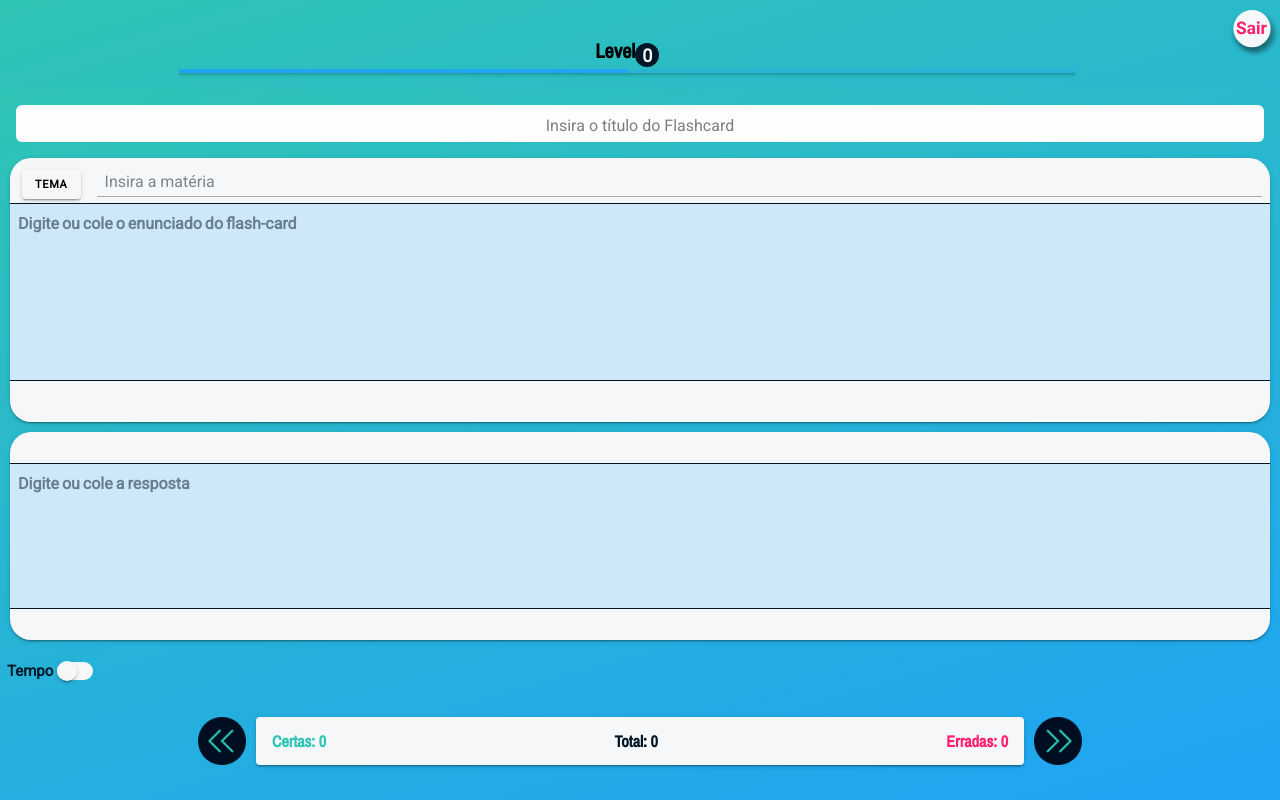
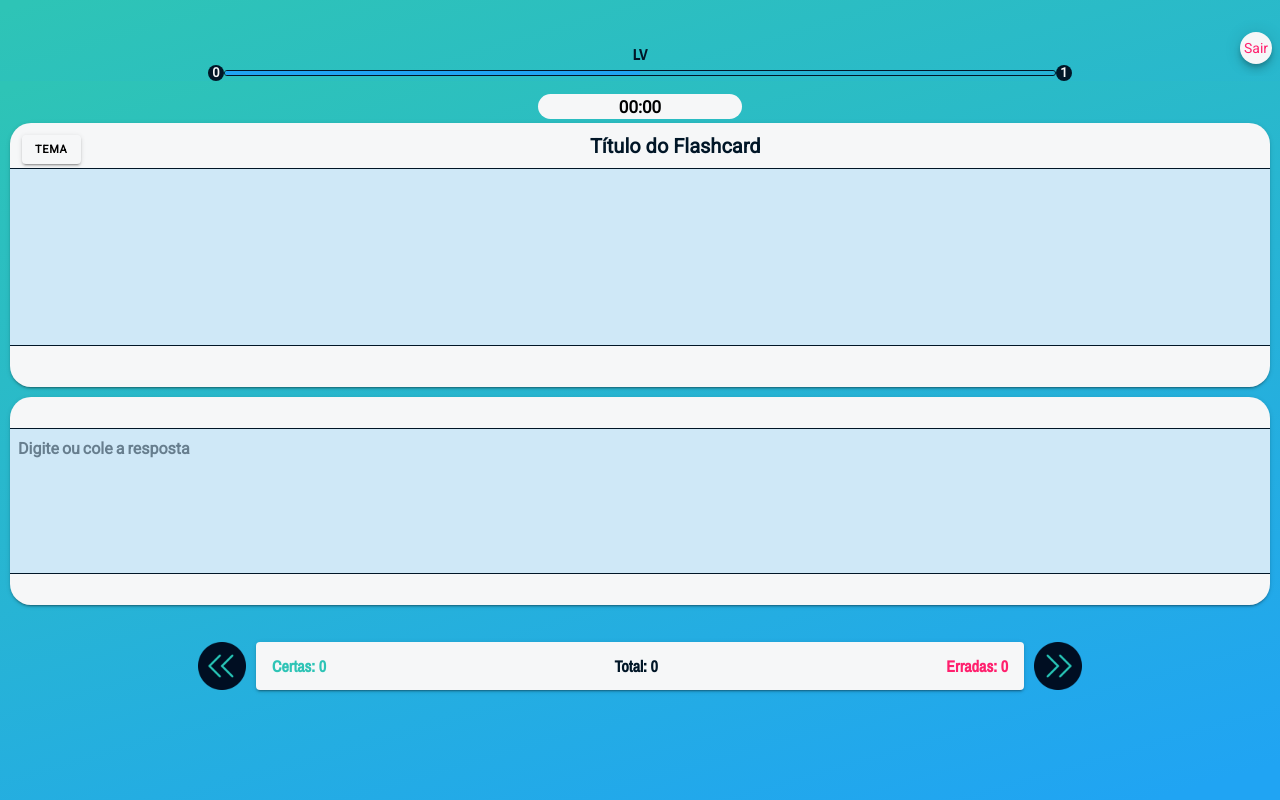
Before and after one commit to Lucasfield3/fixer-ionic-react, a React (Create React App) app: page /AnswerDissertativa in a window 1280 px wide. Built offline with nearby package versions, Linux system fonts and the light colour scheme.

Commit message:
Answer dissertativa quse toda estilizada

```diff
--- a/src/App.tsx
+++ b/src/App.tsx
@@ -48,12 +48,6 @@ const App: React.FC = () => {
         <Route path="/CardRed" component={CardRed} exact={true} />
         <Route path="/CardGreen" component={CardGreen} exact={true} />
         <Route path="/AnswerDissertativa" component={AnswerDissertativa} exact={true} />
-
-
-
-
-
-
         <Route exact path="/" render={() => <Redirect to="/Landing" />} />
       </IonRouterOutlet>
     </IonReactRouter>
--- a/src/components/AnswerQuestion/AnswerDissertativa.tsx
+++ b/src/components/AnswerQuestion/AnswerDissertativa.tsx
@@ -1,4 +1,4 @@
-import React, { useEffect, useState, useRef } from 'react';
+import React, { useEffect, useState } from 'react';
 import {
     IonButton,
     IonPage,
@@ -7,11 +7,10 @@ import {
     IonIcon,
     IonHeader,
     IonMenuButton,
-    IonToolbar,
     IonLabel,
-    IonContent, IonItem, IonInput, IonCard, IonCardContent, IonTextarea, IonCardHeader, IonToggle, IonCol, IonImg, IonGrid, IonPopover, IonButtons, IonTitle, IonProgressBar
+    IonContent, IonItem, IonInput, IonCard, IonCardContent, IonTextarea, IonCardHeader, IonToggle, IonCol,  IonGrid, IonPopover, IonProgressBar, IonToolbar
 } from '@ionic/react'
-import { add, menuOutline, arrowUndoSharp, text, timerOutline, remove } from 'ionicons/icons';
+import { add,  arrowUndoSharp, timerOutline, remove } from 'ionicons/icons';
 import './styles.css'
 import { menuController } from '@ionic/core';
 import { useHistory } from 'react-router';
@@ -19,11 +18,10 @@ import styled from 'styled-components';
 import backAnswer from '../../Assets/images/back.svg';
 import nextAnswer from '../../Assets/images/next.svg';
 import btnSair from '../../Assets/images/btnSair.svg';
-import { textChangeRangeIsUnchanged } from 'typescript';
 
 
 
-const AnswerDissertativa: React.FC = (props) => {
+const AnswerDissertativa: React.FC = () => {
 
 
     // eslint-disable-next-line react-hooks/rules-of-hooks
@@ -83,42 +81,28 @@ const AnswerDissertativa: React.FC = (props) => {
         <>
             <IonPage>
                 <IonHeader className='custom-header'>
-                <a href="#" className="ios btnSair-answer">
-                        <img className="href-next" src={btnSair} alt="btnSair" />
-                    </a>
-                    <IonHeader className="header-answer">
-                        <IonRow className='row-label'>
-                            <IonLabel className="label-lvl">Level</IonLabel>
-                            <IonLabel className="start-lvl"> 0</IonLabel>
-                            <IonProgressBar value={0.5}></IonProgressBar>
+                <IonToolbar>
+                    <IonFabButton className='btn-sair' color='light' slot='end' size='small'>
+                        Sair
+                    </IonFabButton>
+                </IonToolbar>
+                    <IonRow className='row-level-progress'>
+                        <IonRow className='ion-justify-content-center'>
+                            <IonLabel className="label-lvl">LV</IonLabel>
                         </IonRow>
-                        <IonFabButton
-                            onClick={() => {
-                                history.push('/Flash-cards')
-                                menuController.enable(true);
-                                setItems([])
-                                CleanInputs()
-                                setChecked(false)
-                                setShownTimer(false)
-                            }}
-                            slot='start'
-                            className="ios icon-fab-button light"
-                            size="small"
-                            color="light">
-                            <IonIcon icon={arrowUndoSharp} />
-                            <IonButton slot='start'>
-                                <IonMenuButton></IonMenuButton>
-                            </IonButton>
-                        </IonFabButton>
-                    </IonHeader>
+                        <IonRow style={{height:'1rem'}} className='ion-justify-content-center row-progress'>
+                            <IonLabel className="start-lvl">0</IonLabel>
+                            <IonProgressBar className='progress-bar' value={0.5}></IonProgressBar>
+                            <IonLabel className="start-lvl">1</IonLabel>
+                        </IonRow>
+                    </IonRow>
                 </IonHeader>
 
 
                 <IonContent>
-                    <IonItem style={{ borderRadius: '6px' }} className="item-input-dissertativa">
-                        <IonInput value={textTitle} type="text" required className="input-dissertativa" onIonChange={e => setTextTitle(e.detail.value!)} placeholder="Insira o título do Flashcard"></IonInput>
-                    </IonItem>
-
+                    <IonRow className='row-timer'>
+                        <IonCol  className='timer-flashcard' color='dark'>00:00</IonCol>
+                    </IonRow>
                     <IonCard className='card-dissertativa' color='light'>
                         <IonCardHeader style={{ padding: 0 }}>
                             <IonRow className='ios ion-justify-content-space-between row-header'>
@@ -129,30 +113,23 @@ const AnswerDissertativa: React.FC = (props) => {
                                     onDidDismiss={e => setShowPopover(false)}
                                 >
                                     <IonRow style={{ marginTop: '0.9rem' }} className='ion-justify-content-center'>
-                                        <IonLabel style={{ fontWeight: 'bold', fontSize: '18px' }} color='dark'>Adicione um tema</IonLabel>
+                                        <IonLabel style={{ fontWeight: 'bold', fontSize: '18px' }} color='dark'>Temas</IonLabel>
                                     </IonRow>
                                     <IonGrid className='back-temas'>
                                         <IonRow className='ion-justify-content-center'>
-                                            <IonInput className='ios add-temas' placeholder='Tema' color='dark' onIonChange={e => setTextPop(e.detail.value!)} value={textPop} type='text'></IonInput>
-                                            <IonFabButton className='add-btn' onClick={() => {
-                                                AddTema()
-                                                setTextPop('')
-                                            }} color='light'><IonIcon color='success' icon={add}></IonIcon></IonFabButton>
+                                            <IonCol  className='ios temas-inputs' color='dark'>Engenharia</IonCol>
                                         </IonRow>
                                         {items.map(item => (
                                             <IonRow style={{ cursor: 'default', marginTop: '1rem' }} className='ion-justify-content-center'>
-                                                <IonCol key={item.id} className='ios temas-inputs' color='dark'>{item.textPop}</IonCol>
-                                                <IonFabButton onClick={() => DeleteTema(item.id)} className='remove-btn' color='light'><IonIcon color='danger' icon={remove}></IonIcon></IonFabButton>
+                                                <IonCol key={item.id} className='ios temas-inputs' placeholder='Temas' color='dark'>{item.textPop}</IonCol>
                                             </IonRow>
                                         ))}
                                     </IonGrid>
                                     <IonRow style={{ marginTop: '-0.9rem' }} className='ion-justify-content-center row-btn'>
-                                        <IonButton className='btn-save' color='light' onClick={() => popOverSave()}>Salvar</IonButton>
                                         <IonButton onClick={() => {
                                             setShowPopover(false)
-                                            setItems([])
                                             setTextPop('')
-                                        }} color='light' className='btn-cancel'>Limpar</IonButton>
+                                        }} color='light' className='btn-cancel'>Fechar</IonButton>
                                     </IonRow>
                                 </IonPopover>
                                 <IonPopover
@@ -164,11 +141,11 @@ const AnswerDissertativa: React.FC = (props) => {
                                     }}
                                 >
                                     <IonRow className='ion-justify-content-center ion-text-align-center'>
-                                        <IonLabel style={{ fontWeight: 'bold', fontSize: '18px', lineHeight: '8rem' }} color='success'>Temas salvos!</IonLabel>
+                                        <IonLabel style={{ fontWeight: 'bold', fontSize: '18px', lineHeight: '8rem' }} color='success'>Temas</IonLabel>
                                     </IonRow>
                                 </IonPopover>
 
-                                <IonInput value={textMat} className="input-tema" placeholder="Insira a matéria" onIonChange={e => setTextMat(e.detail.value!)}></IonInput>
+                                <IonCol  className="titulo" >Título do Flashcard</IonCol>
                             </IonRow>
                         </IonCardHeader>
                         <IonCardContent className="content-background">
@@ -179,10 +156,7 @@ const AnswerDissertativa: React.FC = (props) => {
                                     cols={20}
                                     required
                                     className='ios question'
-                                    color='dark'
-                                    onIonChange={e => setTextAreaQuestion(e.detail.value!)}
-                                    value={textAreaQuestion}
-                                    placeholder="Digite ou cole o enunciado do flash-card">
+                                    color='dark'>
                                 </IonTextarea>
                             </IonRow>
                         </IonCardContent>
@@ -211,15 +185,6 @@ const AnswerDissertativa: React.FC = (props) => {
                         </IonCardContent>
                         <IonRow color='light' className='row-footer-resposta'></IonRow>
                     </IonCard >
-
-                    <IonRow className='row-toggle'>
-                        <IonLabel color='dark' className='label-timer' >Tempo</IonLabel>
-                        <IonToggle checked={checked} onIonChange={(e) => setChecked(e.detail.checked)} className='ios toggle' onClick={() => setShownTimer(!shownTimer)} />
-                        <IonLabel className='tooltip-text'>Opcional</IonLabel>
-                    </IonRow>
-                    <IonRow className='ios row-timer'>
-                        {shownTimer && timer}
-                    </IonRow>
 
                     <IonRow style={{ marginTop: '1.7rem' }} className='ios ion-justify-content-center'>
                         <a href="#" className="ios back-answer">
--- a/src/components/AnswerQuestion/styles.css
+++ b/src/components/AnswerQuestion/styles.css
@@ -9,43 +9,49 @@
 }
 
 .header-answer{
-  margin: 1rem;
+  margin-top: -2rem;
   margin-left: 14vw;
   width: 70%;
 }
-
+.row-level-progress{
+  display: flex;
+  flex-direction: column;
+  justify-content: center;
+  width: 100%;
+  margin-top: -2rem;
+}
 .label-lvl{
-  color: #000000;
+  color: var(--ion-color-dark);
   font-weight: bold;
-  font-size: 20px;
+  font-size: 15px;
   font-family: 'Archivo Narrow', sans-serif;
-  margin: 5px 0;
 }
 
 .btnSair-answer{
-  display: flex;
-  justify-content: flex-end;
-  height: 1rem;
+  height: 2rem!important;
+  width: 2rem !important;
 }
 
 
 .start-lvl{
-  float: left;
-  flex-direction: row;
-  justify-content: space-between;
-  flex-wrap: nowrap;
-  margin-top: 1vh;
   background: var(--ion-color-dark);
   color: var(--light);
   border-radius: 1rem;
   font-weight: bold;
-  width: 1.5rem;
-  height: 1.5rem;
-  font-size: 18px;
+  width: 1rem;
+  height: 1rem;
+  font-size: 13px;
   text-align: center;
-  line-height: 1.6rem;
+  padding: 1px;
+  line-height: 0.9rem;
 }
-
+.progress-bar {
+  height: 0.4rem;
+  border-radius: 8rem;
+  margin-top: 0.3rem;
+  width: 65%;
+  border: 1px var(--ion-color-dark) solid;
+}
 .item-input-dissertativa{
 
   --background: #fdfdfd;
@@ -54,11 +60,16 @@
   height: 2.3rem;
 }
 
-.input-dissertativa{
+.titulo{
   justify-content: center;
   text-align: center;
   --padding-top: 0px;
   --padding-bottom: 7px;
+  font-weight: bold;
+  font-size: 20px;
+  margin-top: 0.4rem;
+  color: var(--ion-color-dark);
+  height: 2rem;
 }
 ion-item{
   --highlight-color-focused: none;
@@ -146,6 +157,7 @@ ion-item{
 .row-header{
   border-bottom: 1px var(--ion-color-dark) solid;
   height: 2.9rem;
+  --ion-color-light-contrast: var(--ioncolor-dark)!important
 }
 .row-footer{
   border-bottom: 1px var(--ion-color-dark) solid;
@@ -309,6 +321,7 @@ ion-item{
   margin-right: 5px;
   background: var(--ion-color-light);
   box-shadow: var(--box-shadow);
+  text-align: center;
 }
 .ios .temas-inputs{
   border-radius: 1.7rem;
@@ -316,6 +329,7 @@ ion-item{
   margin-right: 5px;
   background: var(--ion-color-light);
   border: 0.65px rgb(199, 199, 199) solid;
+  text-align: center;
 }
 .btn-save{
   width: 4rem;
@@ -427,3 +441,28 @@ ion-item{
   font-size: 16px;
   font-weight: bold;
 }
+.btn-sair{
+  height:2rem;
+  width: 2rem;
+  margin-inline-end: 8px;
+}
+.row-timer{
+  display: flex !important;
+    justify-content: center!important;
+    width: 100%;
+    padding-inline-start: 42%;
+    padding-inline-end: 42%;
+}
+.timer-flashcard{
+  border-radius: 5rem;
+  height: 1.6rem;
+  background-color: var(--light);
+  margin-top: 1.5rem;
+  font-weight: bold;
+  font-size: 17px;
+  text-align: center;
+  line-height: 1.1rem;
+  margin-bottom: -0.4rem;
+  --ion-grid-column-padding: 0px;
+  padding-top: 5px;
+}
--- a/src/pages/Flash-cards/Dissertativa/questaoDisertativa.tsx
+++ b/src/pages/Flash-cards/Dissertativa/questaoDisertativa.tsx
@@ -29,6 +29,7 @@ const QuestaoDissertativa: React.FC = (props) => {
     const [textTitle, setTextTitle] = useState<string>('')
     const [textMat, setTextMat] = useState<string>('')
     const [textAreaQuestion, setTextAreaQuestion] = useState<string>('')
+    const textAreaQuestionValue = textAreaQuestion
     const [textAreaAnswer, setTextAreaAnswer] = useState<string>('')
     const [timer, setTimer] = useState<{}>(<Timer/>)
     const [checked, setChecked] = useState<boolean>(false);
--- a/src/pages/Home/home.tsx
+++ b/src/pages/Home/home.tsx
@@ -119,7 +119,8 @@ const Home: React.FC = () => {
             <IonRow style={{
               opasity: isShown ? 1 : 0,
               cursor: 'default',
-              width: isShown ? '5rem' : '1.5rem',
+              width: isShown ? '3.8rem' : '1.3rem',
+              paddingLeft: isShown ? '0.3rem': '5.6px',
               borderRadius: '1rem'
             }} onClick={() => {
               setIsShown(!isShown)
--- a/src/pages/Home/style.css
+++ b/src/pages/Home/style.css
@@ -163,6 +163,11 @@ ion-label div:only-child{
   align-items: center;
   line-height: 1.6rem;
 }
+.row-level{
+  color:var(--ion-color-light);
+  background-color: var(--ion-color-dark);
+  font-size: 17px;
+}
 .label-level{
   position: absolute;
   margin-right: 0rem;
```
Also changed, not shown: src/pages/Landing/forms/login.tsx (+2 -6 lines).
